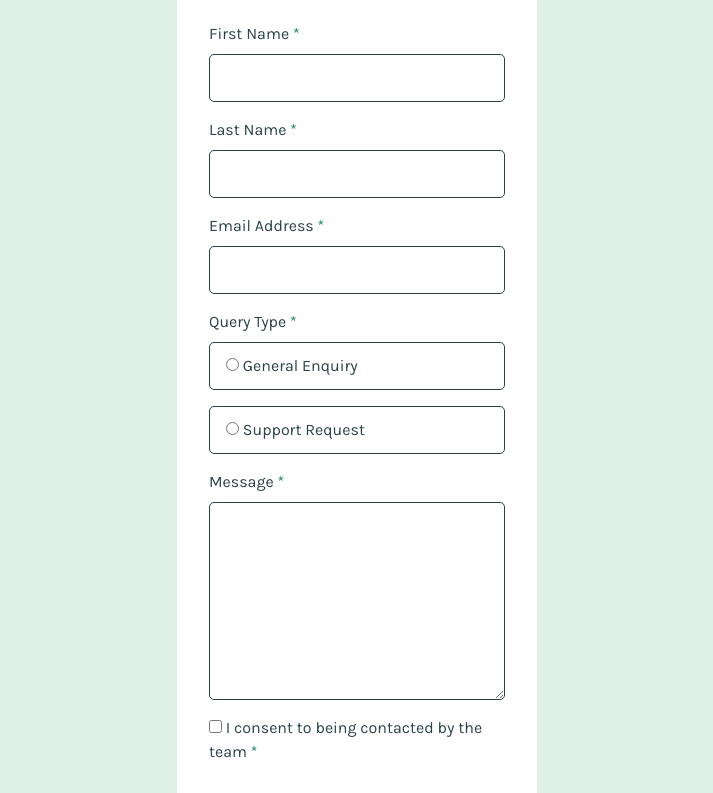
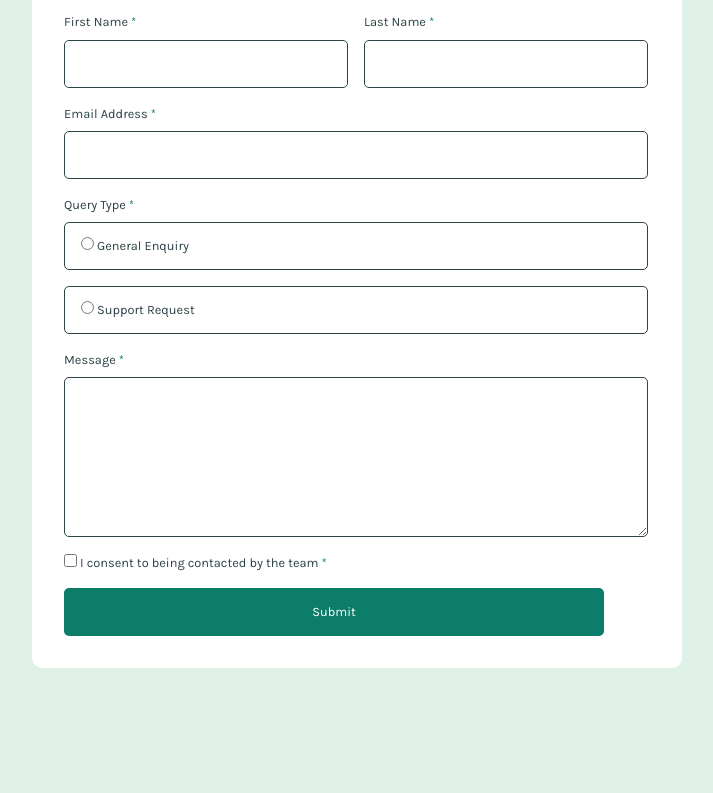
Before and after one commit to cvtqx/contact-form, a plain HTML site: page index.html in a window 1280 px wide. Shown: the part 122-915 px from the top of the page, without its empty margins (283-996 px from the left). After the commit the page ends 800 px from the top, so only its background shows below. Drawn offline with Linux system fonts and the light colour scheme.

Commit message:
desktop design and javascript complete

```diff
--- a/index.html
+++ b/index.html
@@ -19,23 +19,32 @@
     <link
       rel="stylesheet"
       href="./style.css" />
-      <script defer src="script.js"></script>
     <title>Contact form</title>
   </head>
   <body>
+    <div
+      class="success-message"
+      id="successMessage"
+      hidden>
+      <img
+        src="./assets/images/icon-success-check.svg"
+        alt="Check mark icon"
+        class="success-icon" />
+      Message Sent! Thanks for completing the form. We'll be in touch soon!
+    </div>
     <div class="form-container">
       <h1>Contact Us</h1>
       <form id="contactForm">
-        <div class="form-group">
+        <div
+          class="form-group"
+          id="firstName-container">
           <label for="firstName"
             >First Name <span class="asterisk">*</span>
           </label>
           <input
             type="text"
             id="firstName"
-            name="firstName"
-
-             />
+            name="firstName" />
           <span
             class="error"
             id="firstNameError"
@@ -43,15 +52,16 @@
             >This field is required</span
           >
         </div>
-        <div class="form-group">
+        <div
+          class="form-group"
+          id="lastName-container">
           <label for="lastName"
             >Last Name <span class="asterisk">*</span>
           </label>
           <input
             type="text"
             id="lastName"
-            name="lastName"
-             />
+            name="lastName" />
           <span
             class="error"
             id="lastNameError"
@@ -59,15 +69,16 @@
             >This field is required</span
           >
         </div>
-        <div class="form-group">
+        <div
+          class="form-group"
+          id="email-container">
           <label for="email"
             >Email Address <span class="asterisk">*</span>
           </label>
           <input
             type="email"
             id="email"
-            name="email"
-             />
+            name="email" />
           <span
             class="error"
             id="emailError"
@@ -75,15 +86,16 @@
             >Please enter a valid email address</span
           >
         </div>
-        <div class="form-group" id="queryType">
+        <div
+          class="form-group"
+          id="queryType">
           <label>Query Type <span class="asterisk">*</span> </label>
           <div id="generalEnquiryDiv">
             <input
               type="radio"
               id="generalEnquiry"
               name="queryType"
-              value="generalEnquiry"
-               />
+              value="generalEnquiry" />
             <label for="generalEnquiry">General Enquiry</label>
           </div>
           <div id="supportRequestDiv">
@@ -91,8 +103,7 @@
               type="radio"
               id="supportRequest"
               name="queryType"
-              value="supportRequest"
-               />
+              value="supportRequest" />
             <label for="supportRequest">Support Request</label>
           </div>
           <span
@@ -102,13 +113,14 @@
             >Please select a query type</span
           >
         </div>
-        <div class="form-group">
+        <div
+          class="form-group"
+          id="message-container">
           <label for="message">Message <span class="asterisk">*</span> </label>
           <textarea
             id="message"
             name="message"
-            rows="8"
-            ></textarea>
+            rows="8"></textarea>
           <span
             class="error"
             id="messageError"
@@ -123,8 +135,7 @@
             type="checkbox"
             id="consent"
             name="consent"
-            value="ok"
-             />
+            value="ok" />
           <label for="consent"
             >I consent to being contacted by the team
             <span class="asterisk">*</span></label
@@ -133,7 +144,6 @@
             class="error"
             id="consentError"
             hidden
-
             >To submit this form, please consent to being contacted.</span
           >
         </div>
@@ -143,14 +153,6 @@
           Submit
         </button>
       </form>
-      <div
-        class="success-message"
-        id="successMessage"
-        hidden
-  >
-  <img src="./assets/images/icon-success-check.svg" alt="Check mark icon" class="success-icon">
-  Message Sent! Thanks for completing the form. We'll be in touch soon!
-      </div>
     </div>
     <!-- <footer>
   <div class="attribution">
@@ -158,5 +160,6 @@
     Coded by <a href="#">Your Name Here</a>.
   </div>
   </footer> -->
+    <script src="script.js"></script>
   </body>
 </html>
--- a/script.js
+++ b/script.js
@@ -7,6 +7,7 @@ let formData = {
   consent: '',
 };
 
+document.addEventListener('DOMContentLoaded', function () {
   const firstName = document.getElementById('firstName');
   const lastName = document.getElementById('lastName');
   const email = document.getElementById('email');
@@ -20,14 +21,26 @@ const submitButton = document.getElementById('submit-button');
   const errors = Array.from(document.querySelectorAll('.error'));
   const successMessage = document.getElementById('successMessage');
 
+  firstName.value = '';
+  lastName.value = '';
+  email.value = '';
+  generalEnquiry.checked = false;
+  supportRequest.checked = false;
+  message.value = '';
+  consent.checked = false;
+
   firstName.addEventListener('input', (e) => {
-  const firstNameError = errors.find((error) => error.id === 'firstNameError');
+    successMessage.hidden = true;
+    const firstNameError = errors.find(
+      (error) => error.id === 'firstNameError'
+    );
     firstNameError.hidden = true;
     firstName.classList.remove('error-input');
     formData.firstName = e.target.value;
   });
 
   lastName.addEventListener('input', (e) => {
+    successMessage.hidden = true;
     const lastNameError = errors.find((error) => error.id === 'lastNameError');
     lastNameError.hidden = true;
     lastName.classList.remove('error-input');
@@ -35,6 +48,7 @@ lastName.addEventListener('input', (e) => {
   });
 
   email.addEventListener('input', (e) => {
+    successMessage.hidden = true;
     const emailError = errors.find((error) => error.id === 'emailError');
     emailError.hidden = true;
     email.classList.remove('error-input');
@@ -42,22 +56,29 @@ email.addEventListener('input', (e) => {
   });
 
   generalEnquiry.addEventListener('click', (e) => {
+    successMessage.hidden = true;
     supportRequestDiv.classList.remove('selected');
     generalEnquiryDiv.classList.add('selected');
-  const queryTypeError = errors.find((error) => error.id === 'queryTypeError');
+    const queryTypeError = errors.find(
+      (error) => error.id === 'queryTypeError'
+    );
     queryTypeError.hidden = true;
     if (e.target.value) formData.queryType = 'general';
   });
 
   supportRequest.addEventListener('click', (e) => {
+    successMessage.hidden = true;
     generalEnquiryDiv.classList.remove('selected');
     supportRequestDiv.classList.add('selected');
-  const queryTypeError = errors.find((error) => error.id === 'queryTypeError');
+    const queryTypeError = errors.find(
+      (error) => error.id === 'queryTypeError'
+    );
     queryTypeError.hidden = true;
     if (e.target.value) formData.queryType = 'support';
   });
 
   message.addEventListener('input', (e) => {
+    successMessage.hidden = true;
     const messageError = errors.find((error) => error.id === 'messageError');
     messageError.hidden = true;
     message.classList.remove('error-input');
@@ -65,6 +86,7 @@ message.addEventListener('input', (e) => {
   });
 
   consent.addEventListener('click', (e) => {
+    successMessage.hidden = true;
     const consentError = errors.find((error) => error.id === 'consentError');
     consentError.hidden = true;
     consent.classList.remove('error-input');
@@ -100,21 +122,24 @@ submitButton.addEventListener('click', () => {
       firstName.value = '';
       lastName.value = '';
       email.value = '';
-    generalEnquiry.value = '';
-    supportRequest.value = '';
+      generalEnquiry.checked = false;
+      supportRequest.checked = false;
       message.value = '';
+      consent.checked = false;
     }
+
+    setTimeout(() => {
+      successMessage.hidden = true;
+    }, 5000);
   });
-
-//to do:
-//reset check and radio buttons
-//radio button color
-//form reset  on page reload
-//refactor
-//success message on top
 
   function validateEmail(email) {
     // Regular expression for basic email validation
     const re = /^[a-zA-Z0-9._%+-]+@[a-zA-Z0-9.-]+\.[a-zA-Z]{2,}$/;
     return re.test(String(email).toLowerCase());
   }
+});
+
+ //to do:
+    //refactor
+    //desktop design
--- a/style.css
+++ b/style.css
@@ -1,4 +1,4 @@
-:root{
+:root {
   --clr-green-lighter: hsl(148, 38%, 91%);
   --clr-green-medium: hsl(169, 82%, 27%);
   --clr-red: hsl(0, 66%, 54%);
@@ -21,7 +21,10 @@
   margin: 0;
 }
 
-input, button, textarea, select {
+input,
+button,
+textarea,
+select {
   font: inherit;
 }
 
@@ -32,11 +35,10 @@ body {
 
 /* end of CSS reset */
 
-
 html,
 body {
   height: 100%;
-  font-family: "Karla", sans-serif;
+  font-family: 'Karla', sans-serif;
 }
 
 body {
@@ -47,7 +49,7 @@ body {
   color: var(--clr-grey-darker);
 }
 
-.form-container{
+.form-container {
   width: 90vw;
   max-width: 360px;
   margin: 2rem 1rem;
@@ -58,16 +60,20 @@ body {
   flex-direction: column;
 }
 
-h1, .form-group, button{
+h1,
+.form-group,
+button {
   margin: 1rem;
 }
 
-.form-group:not(#consentDiv){
+.form-group:not(#consentDiv) {
   display: flex;
   flex-direction: column;
 }
 
-input:not([type="checkbox"]):not([type="radio"]), #generalEnquiryDiv, #supportRequestDiv{
+input:not([type='checkbox']):not([type='radio']),
+#generalEnquiryDiv,
+#supportRequestDiv {
   height: 3rem;
   border-radius: 5px;
   outline: none;
@@ -75,59 +81,67 @@ input:not([type="checkbox"]):not([type="radio"]), #generalEnquiryDiv, #supportRe
   cursor: pointer;
 }
 
-input:not([type="checkbox"]):not([type="radio"]):focus, textarea:focus{
+input:not([type='checkbox']):not([type='radio']):focus,
+textarea:focus {
   border: 2px solid var(--clr-green-medium);
 }
 
+input[type='checkbox'],
+input[type='radio'] {
+  accent-color: var(--clr-green-medium);
+}
 
-label{
+label {
   margin-bottom: 0.5rem;
 }
 
-#generalEnquiryDiv, #supportRequestDiv{
+#generalEnquiryDiv,
+#supportRequestDiv {
   align-content: center;
   padding-left: 1rem;
-
 }
 
 /* add class="selected" to parent div when radio button is selected */
 
-#generalEnquiryDiv.selected, #supportRequestDiv.selected{
+#generalEnquiryDiv.selected,
+#supportRequestDiv.selected {
   border: 2px solid var(--clr-green-medium);
   background-color: var(--clr-green-lighter);
 }
 
-#generalEnquiryDiv input, #supportRequestDiv input, #consent, button{
+#generalEnquiryDiv input,
+#supportRequestDiv input,
+#consent,
+button {
   cursor: pointer;
 }
 
-#generalEnquiryDiv{
+#generalEnquiryDiv {
   margin-bottom: 1rem;
 }
 
-.asterisk{
-    color: var(--clr-green-medium)
+.asterisk {
+  color: var(--clr-green-medium);
 }
 
-
-textarea{
+textarea {
   border-radius: 5px;
   outline: none;
   border: 1px solid var(--clr-grey-darker);
 }
 
-.error{
+.error {
   color: var(--clr-red);
   font-size: 0.8rem;
   margin-top: 0.8rem;
 }
 
-.form-group input.error-input, .form-group textarea.error-input{
+.form-group input.error-input,
+.form-group textarea.error-input {
   border: 1px solid var(--clr-red);
 }
 
-
-#submit-button{
+#submit-button {
   background-color: var(--clr-green-medium);
   color: var(--clr-white);
   border: none;
@@ -138,8 +152,10 @@ textarea{
 
 /*  success toast */
 
-#successMessage{
-    width: 100%;
+#successMessage {
+  width: 80%;
+  max-width: 360px;
+  margin-top: 1rem;
   background-color: var(--clr-grey-darker);
   color: var(--clr-white);
   border-radius: 8px;
@@ -154,4 +170,84 @@ textarea{
 .attribution a {
   color: hsl(228, 45%, 44%);
 }
-/* TO DO: change color of radio input on select, change color of checkbox on select, desktop design,  */
+/* TO DO: desktop design: query type div and center the button  */
+
+@media screen and (min-width: 1024px) {
+  body {
+    font-size: 0.8rem;
+  }
+  .form-container {
+    width: 650px;
+    max-width: 650px;
+    height: fit-content;
+  }
+
+   h1,
+  .form-group,
+  button {
+    margin: 0.5rem;
+  }
+
+  h1, button{
+    padding:0.5rem;
+  }
+
+  #contactForm {
+    padding: 0.5rem;
+    display: grid;
+    grid-template-areas:
+      'item1 item2'
+      'item3 item3'
+      'item4 item4'
+      'item5 item5'
+      'item6 item6'
+      'item7 item7';
+    grid-template-columns: 300px 300px;
+  }
+
+  #firstName-container {
+    grid-area: item1;
+  }
+
+  #lastName-container {
+    grid-area: item2;
+  }
+  #email-container {
+    grid-area: item3;
+  }
+  #queryType {
+    grid-area: item4;
+    /* display: grid;
+    grid-template-areas:
+    'label label'
+    'general support'; */
+  }
+
+  /* #queryType>label{
+    background-color: red;
+grid-area: label;
+  }
+
+  #generalEnquiryDiv{
+    grid-area: general;
+  }
+   #supportRequestDiv{
+    grid-area: support;
+  } */
+  #message-container {
+    grid-area: item5;
+  }
+
+  #consentDiv {
+    grid-area: item6;
+  }
+  #submit-button {
+    grid-area: item7;
+
+  }
+
+  .error {
+  font-size: 0.6rem;
+  margin-top: 0.6rem;
+}
+}
```
Lines whose indentation alone changed are shown as unchanged.
